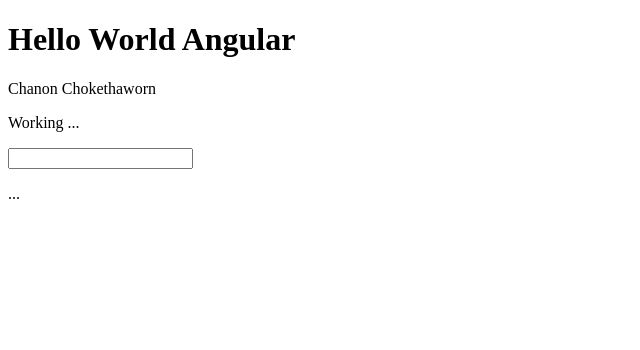
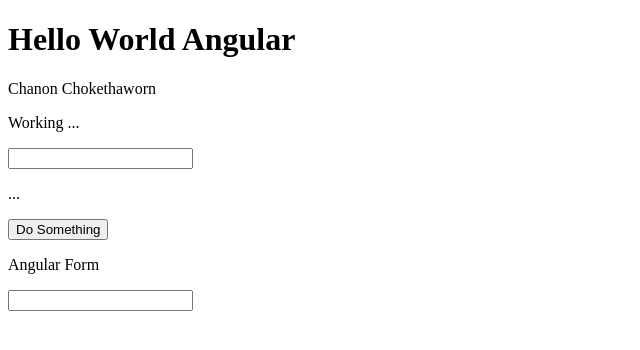
Before and after one commit to DoT-ReversE/workshop-angular-2021-04-21, an Angular app: page / in a window 1280 px wide. Shown: the top 350 px of the page, without its empty margins (0-640 px from the left). Built offline with nearby package versions, Linux system fonts and the light colour scheme.

Commit message:
Add FormsModule, ngModel for 2-way Binding

```diff
--- a/src/app/app.component.html
+++ b/src/app/app.component.html
@@ -3,3 +3,7 @@
 <p>Working ...</p>
 <input type="text" (keyup)="onPress($event)"/>
 <p>{{result}}</p>
+<button (click)="doSomething()">Do Something</button>
+<p>Angular Form</p>
+<input type="text" [(ngModel)]="username" name="username"/>
+<p>{{username}}</p>
--- a/src/app/app.component.ts
+++ b/src/app/app.component.ts
@@ -8,8 +8,14 @@
 export class AppComponent {
   name = 'Chanon Chokethaworn';
   result = '...';
+  username = '';
 
   onPress(event: any) {
     this.result = event.target.value;
   }
+
+  doSomething() {
+    console.log("Clicked")
+    this.result = "Change from clicked !!";
+  }
 }
--- a/src/app/app.module.ts
+++ b/src/app/app.module.ts
@@ -1,5 +1,6 @@
 import { NgModule } from '@angular/core';
 import { BrowserModule } from '@angular/platform-browser';
+import { FormsModule } from '@angular/forms';
 
 import { AppRoutingModule } from './app-routing.module';
 import { AppComponent } from './app.component';
@@ -10,7 +11,8 @@
   ],
   imports: [
     BrowserModule,
-    AppRoutingModule
+    AppRoutingModule,
+    FormsModule
   ],
   providers: [],
   bootstrap: [AppComponent]
```
